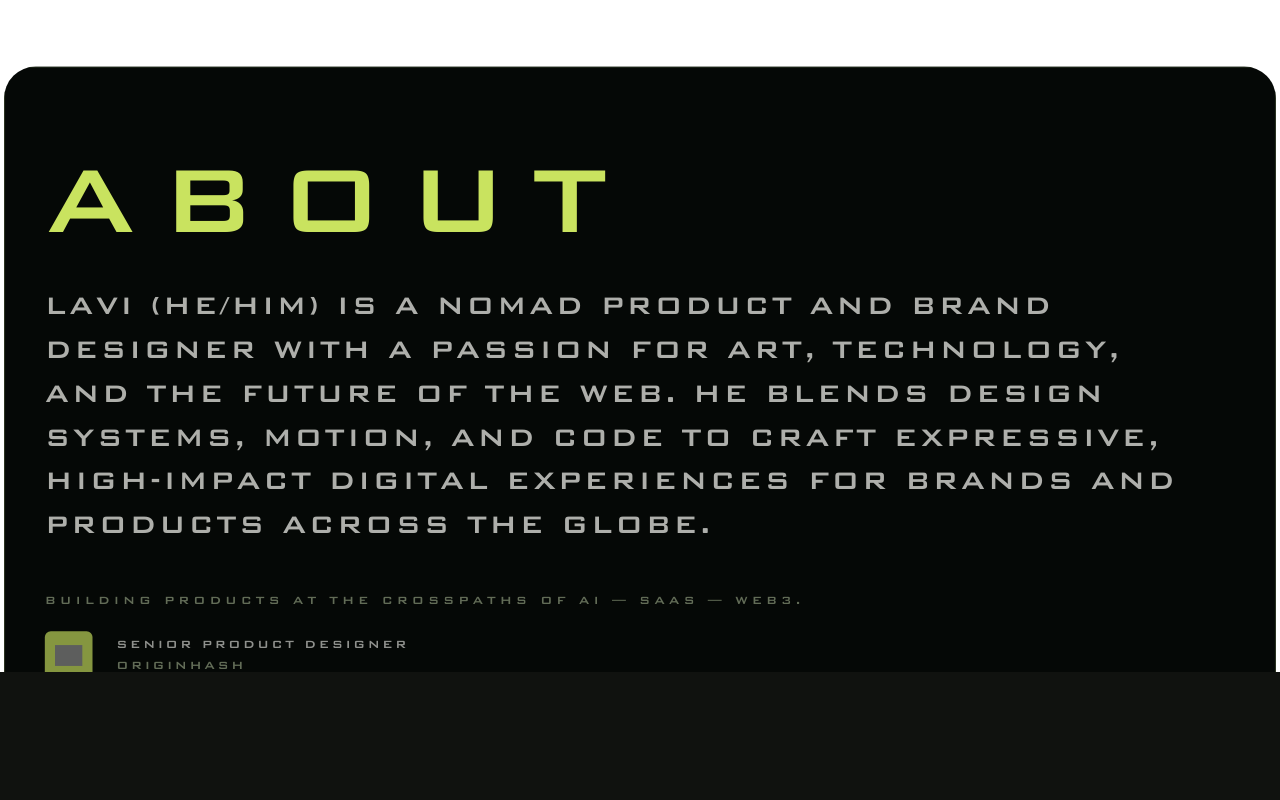
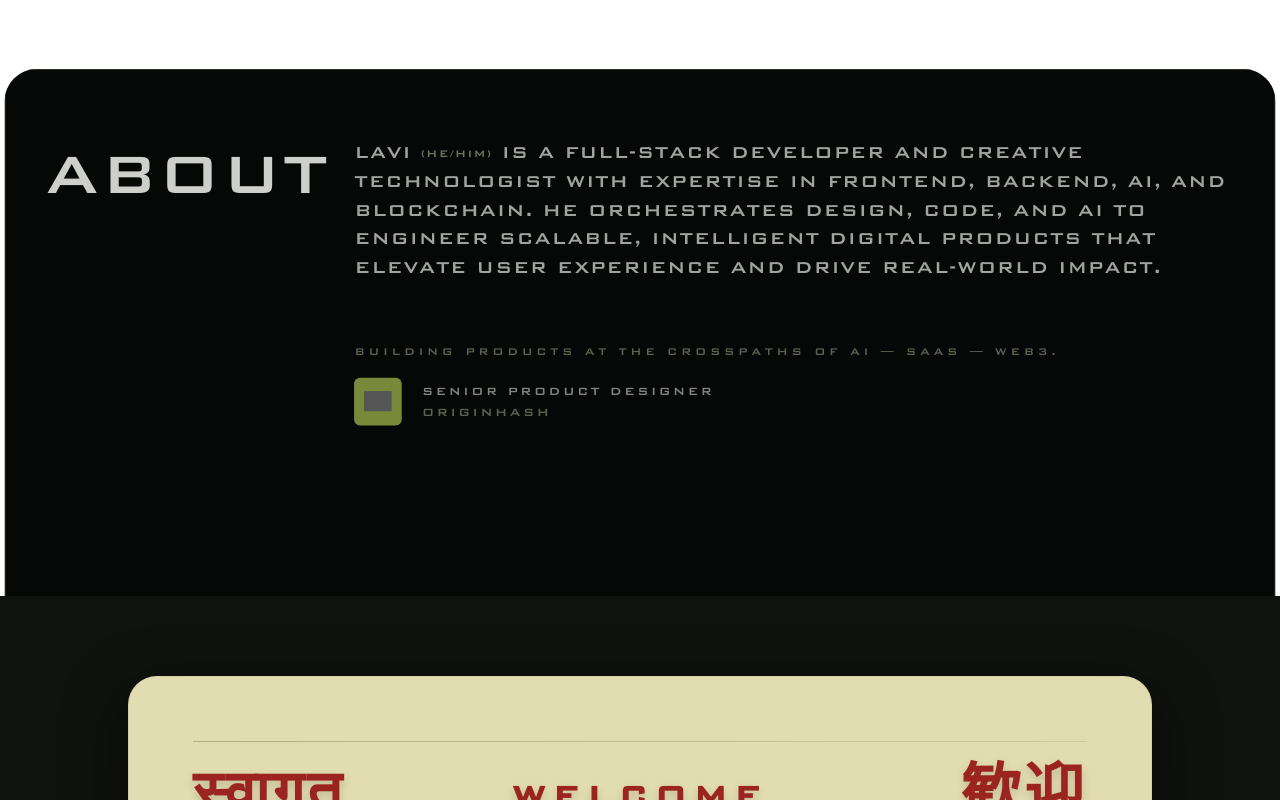
Before and after one commit to dev-Lavi/Portfolio, a Next.js app: page / in a window 1280 px wide. Shown: the part 900-1700 px from the top of the page. Built offline with nearby package versions, Linux system fonts and the light colour scheme; grey boxes are pictures that could not be loaded.

Commit message:
about section fixed

```diff
--- a/app/components/About.tsx
+++ b/app/components/About.tsx
@@ -13,27 +13,17 @@
     offset: ["start end", "start start"],
   });
 
-  // Section slides up from 100% → 0%
   const y = useTransform(scrollYProgress, [0, 1], ["100%", "0%"]);
-
-  // Subtle scale lift
   const scale = useTransform(scrollYProgress, [0, 1], [0.97, 1]);
 
-  // Heading
   const headingY = useTransform(scrollYProgress, [0.3, 0.9], ["40px", "0px"]);
   const headingOpacity = useTransform(scrollYProgress, [0.3, 0.85], [0, 1]);
 
-  // Paragraph
   const paraY = useTransform(scrollYProgress, [0.45, 0.8], ["40px", "0px"]);
   const paraOpacity = useTransform(scrollYProgress, [0.4, 0.95], [0, 1]);
 
-  // Role line + logo
   const roleY = useTransform(scrollYProgress, [0.55, 0.85], ["30px", "0px"]);
   const roleOpacity = useTransform(scrollYProgress, [0.5, 1.0], [0, 1]);
-
-  // Buttons
-  const btnY = useTransform(scrollYProgress, [0.65, 0.9], ["20px", "0px"]);
-  const btnOpacity = useTransform(scrollYProgress, [0.6, 1.0], [0, 1]);
 
   return (
     <motion.section
@@ -42,99 +32,127 @@
       style={{ y, scale }}
       className="relative z-10 w-full bg-[#050806] px-0 py-0 md:rounded-t-[32px] overflow-hidden min-h-[87vh]"
     >
-      <div
-        className="
-          mx-auto w-full
-          border border-[#2c3621]
-          bg-[#050806]
-          px-4 py-10 sm:px-8 sm:py-12 md:px-10 md:py-16
-          min-h-[87vh] flex flex-col justify-between
-        "
-      >
-        <div>
-          {/* Heading — large like inspiration */}
+      <div className="mx-auto w-full border border-[#2c3621] bg-[#050806] px-4 py-10 sm:px-8 sm:py-12 md:px-10 md:py-16 min-h-[87vh] flex flex-col justify-between">
+
+        {/* ═══════════════════════════════════════════
+            MOBILE / TABLET  (< lg) — stacked layout
+        ════════════════════════════════════════════ */}
+        <div className="flex flex-col gap-6 lg:hidden">
+
           <motion.h2
             style={{ y: headingY, opacity: headingOpacity }}
-            className="
-              mb-8 text-left
-              text-[52px] sm:text-[72px] md:text-[96px] lg:text-[120px]
-              font-bank uppercase tracking-[0.2em]
-              text-[#e3ff6b]
-              leading-none
-            "
+            className="font-bank uppercase tracking-[0.06em] text-[#f5f5f0] leading-none text-[56px] sm:text-[72px]"
           >
             About
           </motion.h2>
 
-          {/* Main paragraph — much larger, fills width like inspiration */}
           <motion.p
             style={{ y: paraY, opacity: paraOpacity }}
-            className="
-              mb-10 text-left
-              text-[18px] sm:text-[22px] md:text-[28px] lg:text-[32px]
-              leading-snug
-              font-bank tracking-[0.08em]
-              text-[#f5f5f0]
-              max-w-6xl
-            "
+            className="font-bank tracking-[0.06em] text-[#f5f5f0] leading-snug text-[15px] sm:text-[18px]"
           >
-            LAVI (HE/HIM) IS A NOMAD PRODUCT AND BRAND DESIGNER WITH A PASSION
-            FOR ART, TECHNOLOGY, AND THE FUTURE OF THE WEB. HE BLENDS DESIGN
-            SYSTEMS, MOTION, AND CODE TO CRAFT EXPRESSIVE, HIGH-IMPACT DIGITAL
-            EXPERIENCES FOR BRANDS AND PRODUCTS ACROSS THE GLOBE.
+            LAVI{" "}
+            <span className="text-[0.65em] tracking-[0.12em] align-middle text-[#a7b693]">
+              (HE/HIM)
+            </span>{" "}
+            IS A FULL-STACK DEVELOPER AND CREATIVE TECHNOLOGIST WITH EXPERTISE IN
+            FRONTEND, BACKEND, AI, AND BLOCKCHAIN. HE ORCHESTRATES DESIGN, CODE,
+            AND AI TO ENGINEER SCALABLE, INTELLIGENT DIGITAL PRODUCTS THAT ELEVATE
+            USER EXPERIENCE AND DRIVE REAL-WORLD IMPACT.
           </motion.p>
 
-          {/* Current role line */}
-          <motion.p
-            style={{ y: roleY, opacity: roleOpacity }}
-            className="
-              mb-5 text-[11px] sm:text-[13px] md:text-[14px]
-              font-bank tracking-[0.28em]
-              uppercase text-[#a7b693]
-            "
-          >
-            BUILDING PRODUCTS AT THE CROSSPATHS OF AI — SAAS — WEB3.
-          </motion.p>
-
-          {/* Logo + role */}
           <motion.div
             style={{ y: roleY, opacity: roleOpacity }}
-            className="mb-10 flex flex-wrap items-center gap-4 sm:gap-6"
+            className="flex flex-col gap-3 mt-2"
           >
-            <div className="flex h-12 w-12 items-center justify-center rounded-md bg-[#e3ff6b]">
-              <Image
-                src="/images/globe.svg"
-                alt="Company logo"
-                width={28}
-                height={28}
-                className="object-contain"
-              />
+            <p className="font-bank tracking-[0.26em] uppercase text-[#a7b693] text-[11px] sm:text-[12px]">
+              BUILDING PRODUCTS AT THE CROSSPATHS OF AI — SAAS — WEB3.
+            </p>
+            <div className="flex items-center gap-4">
+              <div className="flex h-11 w-11 shrink-0 items-center justify-center rounded-md bg-[#e3ff6b]">
+                <Image src="/images/globe.svg" alt="OriginHash" width={24} height={24} className="object-contain" />
               </div>
-            <div className="flex flex-col text-[12px] sm:text-[13px] md:text-[14px] font-bank tracking-[0.18em] text-[#f5f5f0]">
+              <div className="flex flex-col font-bank tracking-[0.18em] text-[#f5f5f0] text-[11px] sm:text-[12px]">
                 <span className="uppercase">Senior Product Designer</span>
                 <span className="uppercase text-[#a7b693]">OriginHash</span>
+              </div>
             </div>
           </motion.div>
         </div>
 
-        {/* Bottom buttons */}
+        {/* ═══════════════════════════════════════════
+            DESKTOP  (≥ lg) — side-by-side layout
+
+            Strategy: percentage-based flex columns.
+            - Heading column: 26% of container width
+            - font-size uses vw units so "About" always
+              fits within its column regardless of viewport
+        ════════════════════════════════════════════ */}
+        <div className="hidden lg:flex flex-col gap-14">
+
+          {/* ── Row 1: Heading (left) + Paragraph (right) ── */}
+          <div className="flex items-start">
+
+            {/* LEFT — heading column, strictly 26% wide */}
             <motion.div
-          style={{ y: btnY, opacity: btnOpacity }}
-          className="flex flex-wrap items-center justify-center gap-3 pb-4"
+              style={{ y: headingY, opacity: headingOpacity }}
+              className="w-[26%] shrink-0"
             >
-          <button className="rounded-full bg-[#12361f] px-8 py-3 text-[10px] sm:text-[11px] font-bank uppercase tracking-[0.22em] text-[#e3ff6b]">
-            Home
-          </button>
-          <button className="rounded-full bg-[#12361f] px-8 py-3 text-[10px] sm:text-[11px] font-bank uppercase tracking-[0.22em] text-[#e3ff6b]">
-            Work
-          </button>
-          <button className="rounded-full bg-[#12361f] px-8 py-3 text-[10px] sm:text-[11px] font-bank uppercase tracking-[0.22em] text-[#e3ff6b]">
-            Honors
-          </button>
-          <button className="rounded-full bg-[#12361f] px-8 py-3 text-[10px] sm:text-[11px] font-bank uppercase tracking-[0.22em] text-[#e3ff6b]">
-            Contact
-          </button>
+              <h2
+                className="font-bank uppercase text-[#f5f5f0] leading-[0.9] tracking-[0.03em]"
+                /*
+                  5.5vw at 1024px ≈ 56px  (lg breakpoint, "About" ≈ 220px wide → fits in 26% of 1024 = 266px ✓)
+                  5.5vw at 1440px ≈ 79px  (fits in 26% of 1440 = 374px ✓)
+                  5.5vw at 1920px ≈ 105px (fits in 26% of 1920 = 499px ✓)
+                */
+                style={{ fontSize: "clamp(2.8rem, 5.5vw, 6.5rem)" }}
+              >
+                About
+              </h2>
             </motion.div>
+
+            {/* RIGHT — paragraph fills the rest, min-w-0 prevents flex blowout */}
+            <motion.p
+              style={{ y: paraY, opacity: paraOpacity, fontSize: "clamp(1.1rem, 1.65vw, 1.75rem)" }}
+              className="flex-1 min-w-0 font-bank tracking-[0.05em] text-[#f5f5f0] leading-snug"
+            >
+              LAVI{" "}
+              <span className="text-[0.6em] tracking-[0.12em] align-middle text-[#a7b693]">
+                (HE/HIM)
+              </span>{" "}
+              IS A FULL-STACK DEVELOPER AND CREATIVE TECHNOLOGIST WITH EXPERTISE IN
+              FRONTEND, BACKEND, AI, AND BLOCKCHAIN. HE ORCHESTRATES DESIGN, CODE,
+              AND AI TO ENGINEER SCALABLE, INTELLIGENT DIGITAL PRODUCTS THAT ELEVATE
+              USER EXPERIENCE AND DRIVE REAL-WORLD IMPACT.
+            </motion.p>
+          </div>
+
+          {/* ── Row 2: Spacer (left) + Role info (right) ── */}
+          <div className="flex">
+
+            {/* Spacer — same width as heading column above */}
+            <div className="w-[26%] shrink-0" />
+
+            {/* Role info sits directly under the paragraph */}
+            <motion.div
+              style={{ y: roleY, opacity: roleOpacity }}
+              className="flex-1 flex flex-col gap-4"
+            >
+              <p className="font-bank tracking-[0.28em] uppercase text-[#a7b693] text-[11px] lg:text-[12px] xl:text-[13px]">
+                BUILDING PRODUCTS AT THE CROSSPATHS OF AI — SAAS — WEB3.
+              </p>
+              <div className="flex items-center gap-5">
+                <div className="flex h-12 w-12 shrink-0 items-center justify-center rounded-md bg-[#e3ff6b]">
+                  <Image src="/images/globe.svg" alt="OriginHash" width={28} height={28} className="object-contain" />
+                </div>
+                <div className="flex flex-col font-bank tracking-[0.18em] text-[#f5f5f0] text-[12px] lg:text-[13px] xl:text-[14px]">
+                  <span className="uppercase">Senior Product Designer</span>
+                  <span className="uppercase text-[#a7b693]">OriginHash</span>
+                </div>
+              </div>
+            </motion.div>
+          </div>
+
+        </div>
       </div>
     </motion.section>
   );
--- a/app/components/Welcome.tsx
+++ b/app/components/Welcome.tsx
@@ -3,8 +3,8 @@
 
 export default function Welcome() {
   return (
-    <section className="relative w-full min-h-screen py-12 sm:py-16 md:py-20 bg-[#10120f] flex items-center">
-      {/* Full-screen card */}
+    <section className="relative w-full py-12 sm:py-16 md:py-20 bg-[#10120f]">
+      {/* Full-width card - NO animations, NO transforms */}
       <div className="w-full">
         <div className="
           relative z-10 w-full max-w-5xl mx-auto
@@ -17,7 +17,7 @@
           {/* Top line */}
           <div className="mb-6 h-px w-full bg-gradient-to-r from-[#b6ac80] to-[#d2c9a0]" />
 
-          {/* 3-column responsive grid */}
+          {/* 3-column responsive grid - NO transitions */}
           <div className="grid grid-cols-1 gap-6 sm:gap-8 md:grid-cols-3 items-center justify-items-center md:justify-items-stretch">
             {/* Hindi - Left on desktop */}
             <p className="
```
Lines whose indentation alone changed are shown as unchanged.
